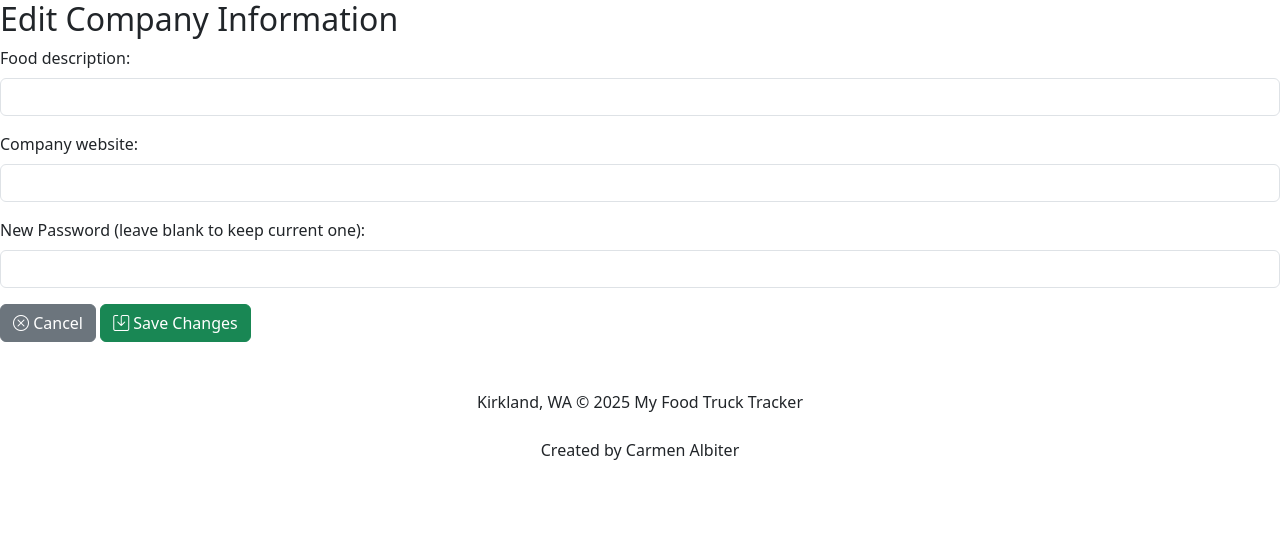
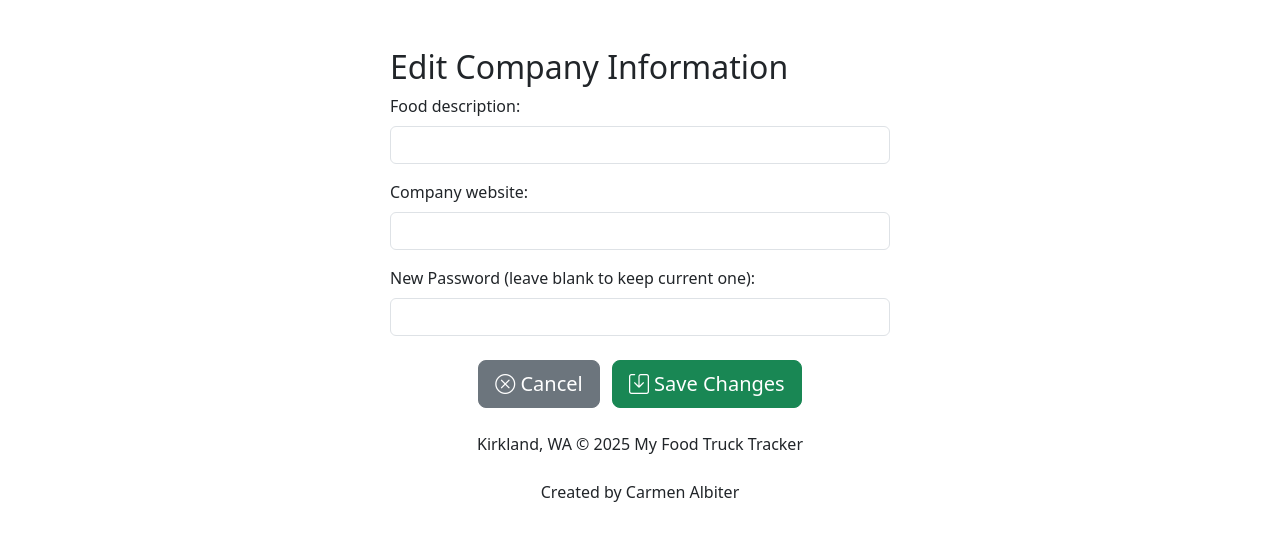
Before and after one commit to nayalbiter/MyFoodTruck, a Flask app: template templates/editCompanyDetails.html in a window 1280 px wide. Shown: the top 541 px of the page. Run offline with Flask 3, Linux system fonts and the light colour scheme; the template is opened without the code that fills it, so the values that code supplies are empty.

Commit message:
fixed the buttons size and forms in html

```diff
--- a/templates/editCompanyDetails.html
+++ b/templates/editCompanyDetails.html
@@ -1,5 +1,6 @@
 <!DOCTYPE html>
 <html lang="en">
+
   <head>
     <meta charset="UTF-8" />
     <meta name="viewport" content="width=device-width, initial-scale=1.0" />
@@ -12,10 +13,11 @@
   </head>
 
   <body>
+    <div class="d-flex justify-content-center mt-5">
+      <form action="/updateCompanyInformation" method="post" class="w-100" style="max-width: 500px;">
+        <input type="hidden" name="company_id" value="{{ company.id }}" />
+
         <h2>Edit Company Information</h2>
-
-    <form action="/updateCompanyInformation" method="post">
-      <input type="hidden" name="company_id" value="{{ company.id }}" />
 
         <div class="mb-3">
           <label for="foodDescription" class="form-label">Food description:</label>
@@ -32,17 +34,13 @@
           <input type="password" class="form-control" id="password" name="companyPassword" />
         </div>
 
-      <div>
-        <a href="{{ url_for('go2CompanyMainPageAfterLogIn') }}" class="btn btn-secondary"><i class="bi bi-x-circle"></i> Cancel</a>
+        <div class="text-center mt-4">
+          <a href="{{ url_for('go2CompanyMainPageAfterLogIn') }}" class="btn btn-secondary me-2 btn-lg align-items-center gap-2"><i class="bi bi-x-circle"></i> Cancel</a>
 
-        <button type="submit" class="btn btn-success"><i class="bi bi-save"></i> Save Changes</button>
+          <button type="submit" class="btn btn-success btn-lg align-items-center gap-2"><i class="bi bi-save"></i> Save Changes</button>
         </div>
       </form>
-
-    <br />
-
-    <!-- bootstrap link for js: -->
-    <script src="https://cdn.jsdelivr.net/npm/bootstrap@5.3.5/dist/js/bootstrap.bundle.min.js" integrity="sha384-k6d4wzSIapyDyv1kpU366/PK5hCdSbCRGRCMv+eplOQJWyd1fbcAu9OCUj5zNLiq" crossorigin="anonymous"></script>
+    </div>
 
     <footer>
       <div id="websiteCreation">
@@ -54,5 +52,8 @@
         <br />
       </div>
     </footer>
+
+    <!-- bootstrap link for js: -->
+    <script src="https://cdn.jsdelivr.net/npm/bootstrap@5.3.5/dist/js/bootstrap.bundle.min.js" integrity="sha384-k6d4wzSIapyDyv1kpU366/PK5hCdSbCRGRCMv+eplOQJWyd1fbcAu9OCUj5zNLiq" crossorigin="anonymous"></script>
   </body>
 </html>
--- a/templates/foodCompanyPage.html
+++ b/templates/foodCompanyPage.html
@@ -101,13 +101,13 @@
                   <td>{{ truck.full_address }}</td>
                   <td>{{ truck.phone_number }}</td>
                   <td>{{ truck.business_hours }}</td>
-                  <td style="width: 100px;">
+                  <td style="width: 120px;">
                     <form action="/editFoodTruckInfo" method="POST" class="d-inline">
                       <input type="hidden" name="food_truck_id" value="{{ truck.food_truck_id }}" />
                       <button type="submit" class="btn btn-sm btn-primary"><i class="bi bi-pencil"></i> Edit</button>
                     </form>
                   </td>
-                  <td style="width: 100px;">
+                  <td style="width: 120px;">
                     <form action="/deleteFoodTruck" method="POST" class="d-inline" onsubmit="return confirm('Are you sure you want to delete this food truck?');">
                       <input type="hidden" name="food_truck_id" value="{{ truck.food_truck_id }}" />
                       <button type="submit" class="btn btn-sm btn-danger"><i class="bi bi-trash"></i> Delete</button>
```
Also changed, not shown: templates/addNewFoodTruckForm.html (+8 -7 lines), templates/editFoodTruckDetails.html (+8 -6 lines). Lines whose indentation alone changed are shown as unchanged.
